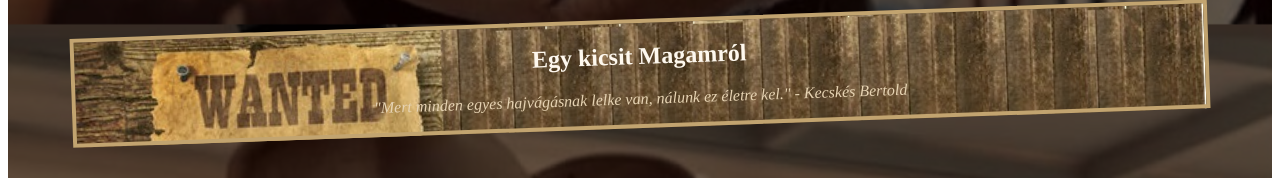
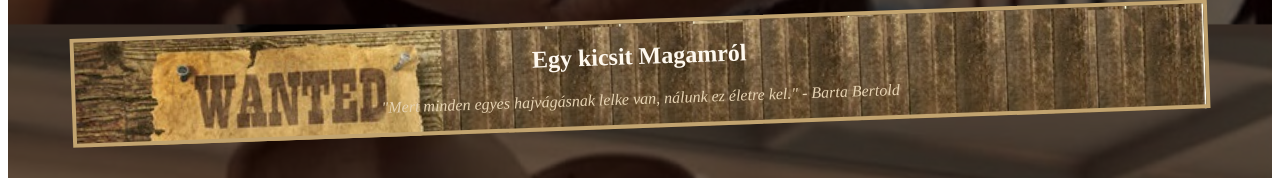
Before and after one commit to CsikSzabi04/HairRanch_Node, a Next.js app: page /myself in a window 1280 px wide. Shown: the part 141-319 px from the top of the page. Built offline with nearby package versions, Linux system fonts and the light colour scheme.

Commit message:
Update Myself.tsx

```diff
--- a/src/components/Myself.tsx
+++ b/src/components/Myself.tsx
@@ -75,7 +75,7 @@ export default function ServicesPage() {
                 className="text-[#e6d3b3] italic text-sm md:text-lg font-light"
                 style={{ fontStyle: 'italic' }}
               >
-                "Mert minden egyes hajvágásnak lelke van, nálunk ez életre kel." - Kecskés Bertold
+                "Mert minden egyes hajvágásnak lelke van, nálunk ez életre kel." - Barta Bertold
               </p>
             </div>
           </div>
```
